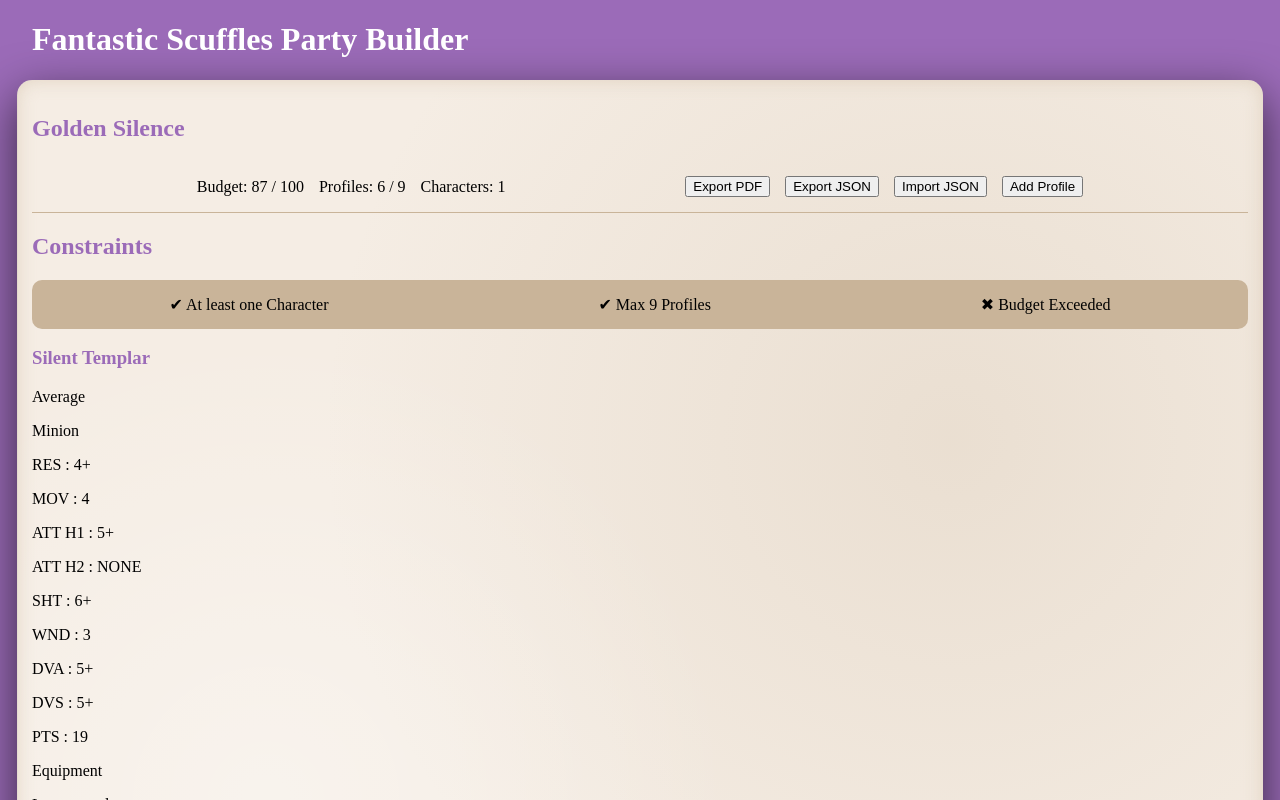
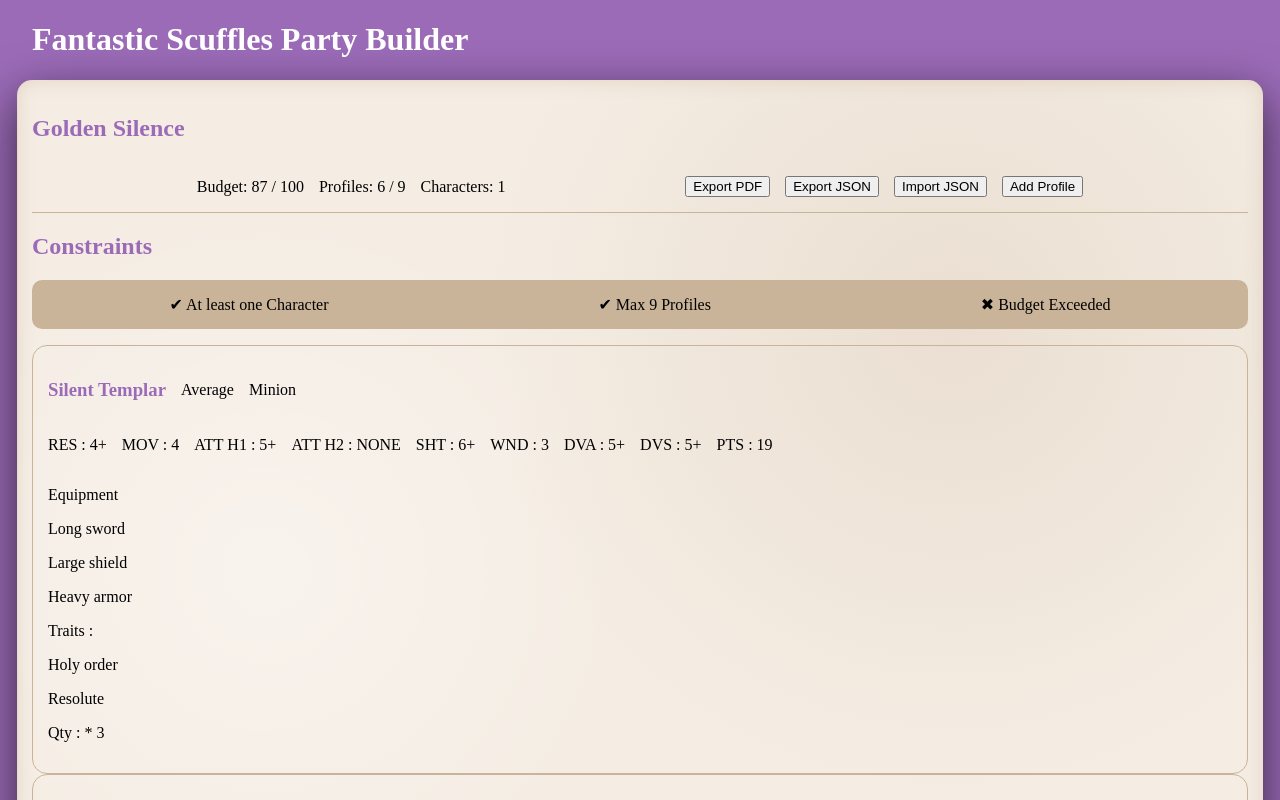
Before and after one commit to Jouvain/FantasticScufflesPartyBuilder, an Angular app in the folder fantastic-scuffles-party-builder/: page / in a window 1280 px wide. Shown: the top 800 px of the page. Built offline with nearby package versions, Linux system fonts and the light colour scheme.

Commit message:
feat (ui): unit card WIP

```diff
--- a/fantastic-scuffles-party-builder/src/app/features/party-builder/components/unit-card/unit-card.html
+++ b/fantastic-scuffles-party-builder/src/app/features/party-builder/components/unit-card/unit-card.html
@@ -1,10 +1,10 @@
 <div class="unit-card">
-    <h3 class="title--accent">Silent Templar</h3>
-    <div>
+    <div class="unit-card_desc">
+        <h3 class="title--accent">Silent Templar</h3>
         <p>Average</p>
         <p>Minion</p>
     </div>
-    <div>
+    <div class="unit-card_stats">
         <p>RES : 4+</p>
         <p>MOV : 4</p>
         <p>ATT H1 : 5+</p>
@@ -15,20 +15,20 @@
         <p>DVS : 5+</p>
         <p>PTS : 19</p>
     </div>
-    <div>
-        <p>Equipment</p>
+    <div class="unit-card_equipment">
+        <p class="strong">Equipment</p>
         <div>
             <p>Long sword</p>
             <p>Large shield</p>
             <p>Heavy armor</p>
         </div>
     </div>
-    <div>
-        <p>Traits :</p>
+    <div class="unit-card_traits">
+        <p class="strong">Traits :</p>
         <div>
             <p>Holy order</p>
             <p>Resolute</p>
         </div>
     </div>
-    <p>Qty : * 3</p>
+    <p class="unit-card_qty">Qty : * 3</p>
 </div>
--- a/fantastic-scuffles-party-builder/src/app/features/party-builder/components/unit-card/unit-card.less
+++ b/fantastic-scuffles-party-builder/src/app/features/party-builder/components/unit-card/unit-card.less
@@ -0,0 +1,16 @@
+@import "../../../../../styles.less";
+
+.unit-card {
+    border-radius: @space-md;
+    border: 1px solid @background-strong;
+    padding: @space-md;
+}
+.unit-card_desc {
+    display: flex;
+    align-items: center;
+    gap: @space-md;
+}
+.unit-card_stats {
+    display: flex;
+    gap: @space-md;
+}
--- a/fantastic-scuffles-party-builder/src/app/features/party-builder/components/unit-card/unit-card.ts
+++ b/fantastic-scuffles-party-builder/src/app/features/party-builder/components/unit-card/unit-card.ts
@@ -1,4 +1,5 @@
 import { Component } from '@angular/core';
+
 
 @Component({
   selector: 'app-unit-card',
```
